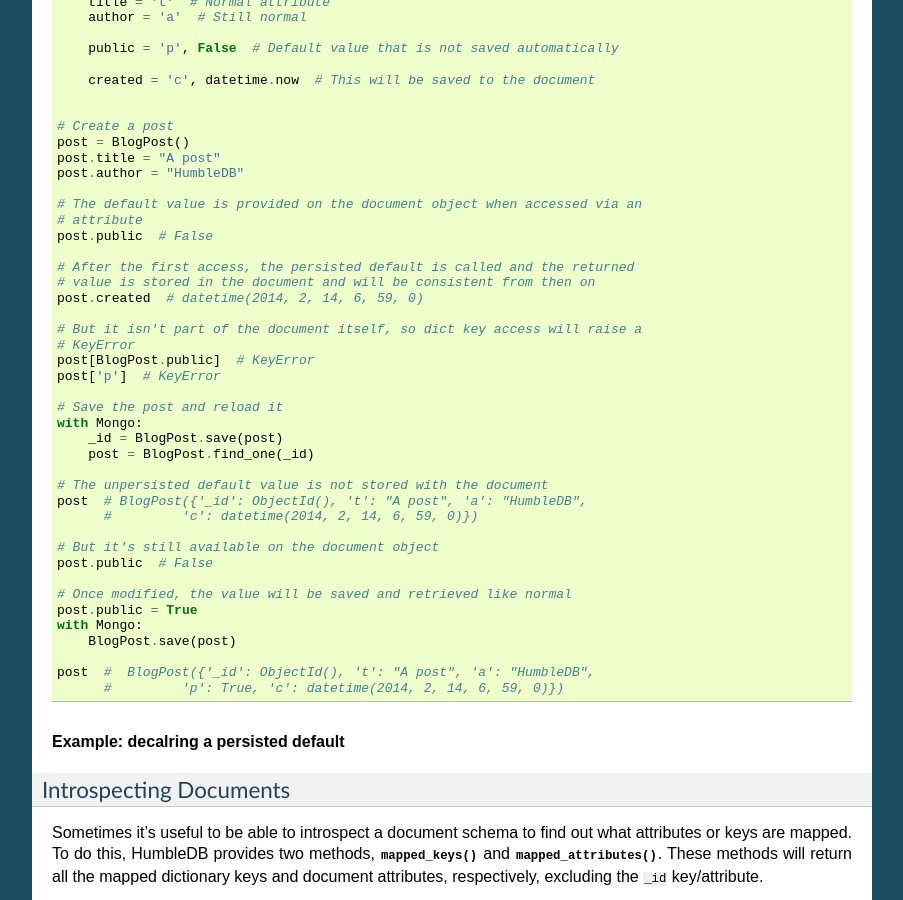
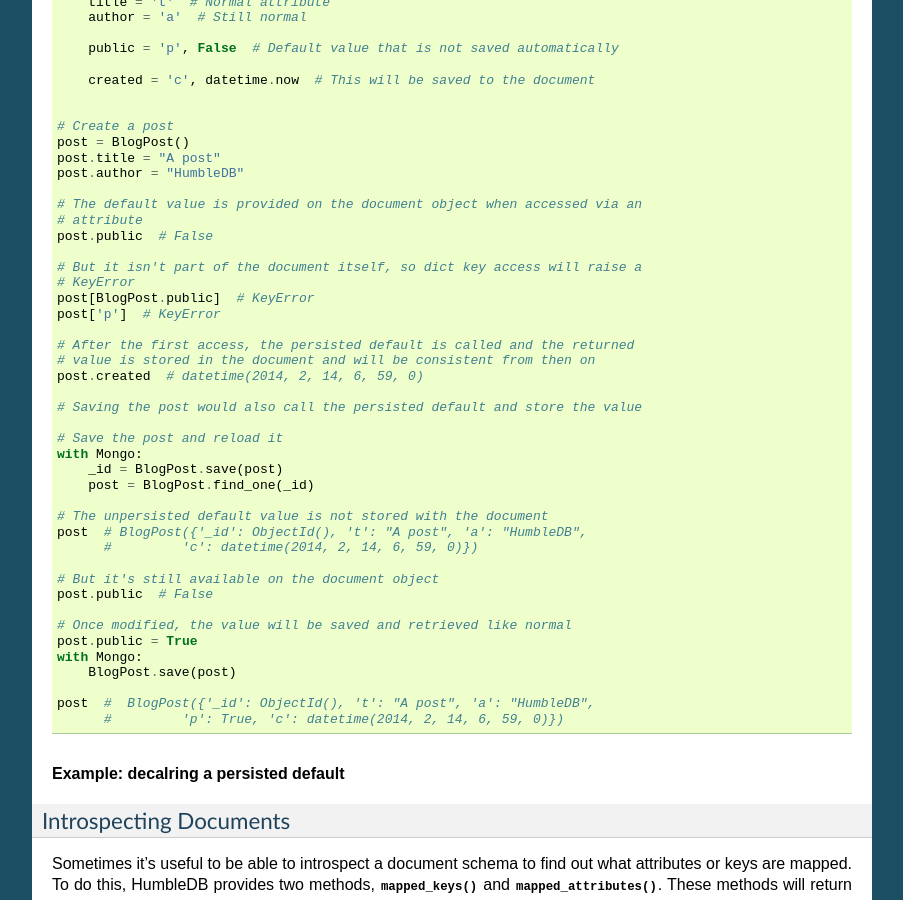
Before and after one commit to shakefu/humbledb, a Sphinx documentation site: the page built from docs/tutorial.rst, in a window 1280 px wide and 900 px high, scrolled down 5316 px. Shown: the whole window, without its empty margins (198-1101 px from the left). Built offline with Sphinx 7.4.7, drawn with Linux system fonts in a browser that asks for light colours.

Commit message:
Clarifying.

```diff
--- a/docs/tutorial.rst
+++ b/docs/tutorial.rst
@@ -378,14 +378,16 @@ declaration when declaring default values.
    # attribute
    post.public  # False
 
+   # But it isn't part of the document itself, so dict key access will raise a
+   # KeyError
+   post[BlogPost.public]  # KeyError
+   post['p']  # KeyError
+
    # After the first access, the persisted default is called and the returned
    # value is stored in the document and will be consistent from then on
    post.created  # datetime(2014, 2, 14, 6, 59, 0)
 
-   # But it isn't part of the document itself, so dict key access will raise a
-   # KeyError
-   post[BlogPost.public]  # KeyError
-   post['p']  # KeyError
+   # Saving the post would also call the persisted default and store the value
 
    # Save the post and reload it
    with Mongo:
```
